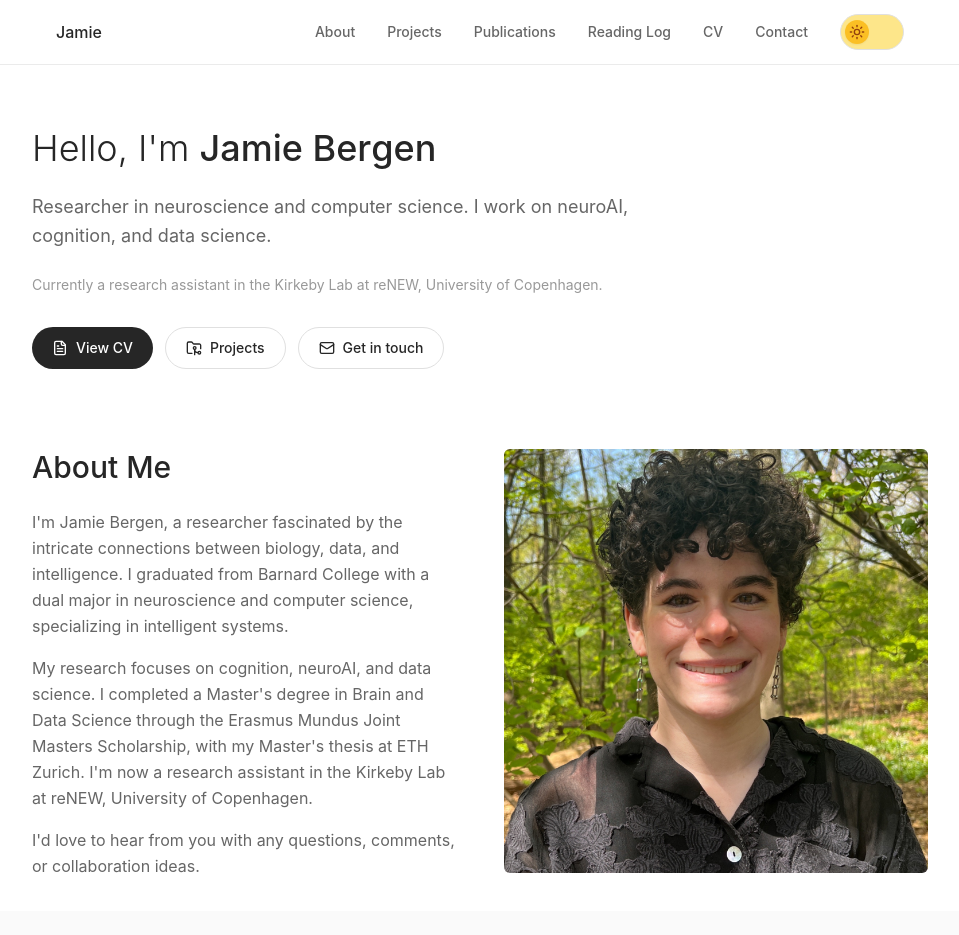
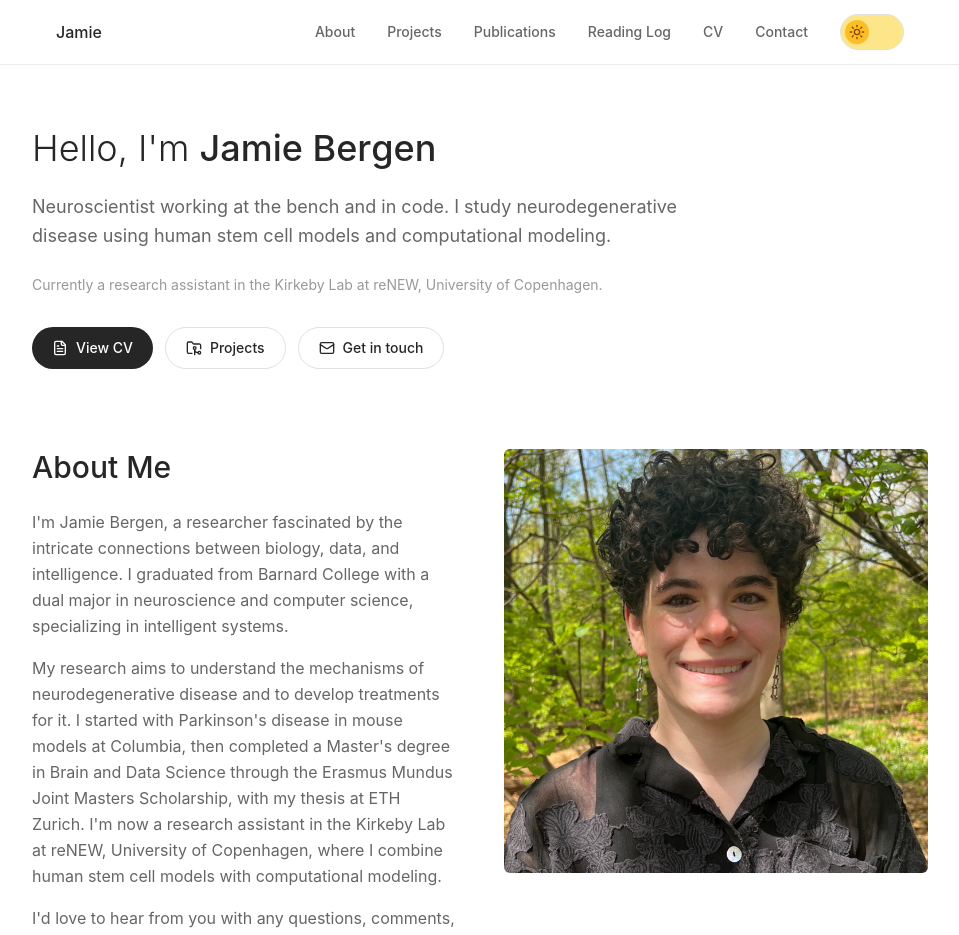
Before and after one commit to jgbergen18/bergen, a React (Vite) app: page / in a window 1280 px wide. Shown: the top 935 px of the page, without its empty margins (160-1119 px from the left). Built offline with nearby package versions, Linux system fonts and the light colour scheme.

Commit message:
Align site messaging with PhD application CV
- Lead with neurodegenerative disease, stem cell models and computational modeling
- Update page title, meta description and structured data
- Correct Agalliu Lab dates to Sep 2021 - May 2023

```diff
--- a/index.html
+++ b/index.html
@@ -5,22 +5,22 @@
     <link rel="icon" href="/brain-favicon.png?v=2" type="image/png">
     <link rel="shortcut icon" href="/brain-favicon.png?v=2" type="image/png">
     <meta name="viewport" content="width=device-width, initial-scale=1.0" />
-    <title>Jamie Bergen | Neuroscience & AI Researcher</title>
-    <meta name="description" content="Jamie Bergen is a neuroscience and computer science researcher working on neuroAI, cognition, and data science. Projects, publications, CV, and a reading log.">
+    <title>Jamie Bergen | Neuroscientist</title>
+    <meta name="description" content="Jamie Bergen is a neuroscientist studying neurodegenerative disease with human stem cell models and computational modeling. Projects, publications, CV, and a reading log.">
     <meta name="author" content="Jamie Bergen" />
     <meta name="theme-color" content="#ffffff" />
     <link rel="canonical" href="https://jamiebergen.com/" />
 
-    <meta property="og:title" content="Jamie Bergen | Neuroscience & AI Researcher" />
-    <meta property="og:description" content="Neuroscience and computer science researcher working on neuroAI, cognition, and data science." />
+    <meta property="og:title" content="Jamie Bergen | Neuroscientist" />
+    <meta property="og:description" content="Neuroscientist studying neurodegenerative disease with human stem cell models and computational modeling." />
     <meta property="og:type" content="website" />
     <meta property="og:url" content="https://jamiebergen.com/" />
     <meta property="og:site_name" content="Jamie Bergen" />
     <meta property="og:image" content="https://jamiebergen.com/og-image.jpg">
 
     <meta name="twitter:card" content="summary_large_image" />
-    <meta name="twitter:title" content="Jamie Bergen | Neuroscience & AI Researcher" />
-    <meta name="twitter:description" content="Neuroscience and computer science researcher working on neuroAI, cognition, and data science." />
+    <meta name="twitter:title" content="Jamie Bergen | Neuroscientist" />
+    <meta name="twitter:description" content="Neuroscientist studying neurodegenerative disease with human stem cell models and computational modeling." />
     <meta name="twitter:image" content="https://jamiebergen.com/og-image.jpg">
 
     <script type="application/ld+json">
@@ -31,12 +31,12 @@
         "url": "https://jamiebergen.com",
         "image": "https://jamiebergen.com/og-image.jpg",
         "email": "mailto:jgbergen18@gmail.com",
-        "jobTitle": "Neuroscience and AI Researcher",
+        "jobTitle": "Neuroscientist",
         "affiliation": { "@type": "CollegeOrUniversity", "name": "University of Copenhagen" },
         "alumniOf": [
           { "@type": "CollegeOrUniversity", "name": "Barnard College, Columbia University" }
         ],
-        "knowsAbout": ["Neuroscience", "NeuroAI", "Cognition", "Data Science", "Machine Learning", "Computational Neuroscience"]
+        "knowsAbout": ["Neuroscience", "Neurodegenerative Disease", "Stem Cell Models", "Computational Modeling", "Machine Learning", "Data Science"]
       }
     </script>
 
--- a/src/components/About.tsx
+++ b/src/components/About.tsx
@@ -15,9 +15,10 @@ const About = () => {
                 I graduated from Barnard College with a dual major in neuroscience and computer science, specializing in intelligent systems.
               </p>
               <p>
-                My research focuses on cognition, neuroAI, and data science. I completed a Master's degree in Brain and Data Science
-                through the Erasmus Mundus Joint Masters Scholarship, with my Master's thesis at ETH Zurich. I'm now a research
-                assistant in the Kirkeby Lab at reNEW, University of Copenhagen.
+                My research aims to understand the mechanisms of neurodegenerative disease and to develop treatments for it.
+                I started with Parkinson's disease in mouse models at Columbia, then completed a Master's degree in Brain and Data Science
+                through the Erasmus Mundus Joint Masters Scholarship, with my thesis at ETH Zurich. I'm now a research assistant in
+                the Kirkeby Lab at reNEW, University of Copenhagen, where I combine human stem cell models with computational modeling.
               </p>
               <p>
                 I'd love to hear from you with any questions, comments, or collaboration ideas.
--- a/src/components/Hero.tsx
+++ b/src/components/Hero.tsx
@@ -30,7 +30,7 @@ const Hero = () => {
           </h1>
 
           <p className="text-lg text-text-secondary leading-relaxed max-w-2xl">
-            Researcher in neuroscience and computer science. I work on neuroAI, cognition, and data science.
+            Neuroscientist working at the bench and in code. I study neurodegenerative disease using human stem cell models and computational modeling.
           </p>
 
           <p className="text-sm text-text-muted">
--- a/src/pages/CV.tsx
+++ b/src/pages/CV.tsx
@@ -11,7 +11,7 @@ const cvLocations: GlobeLocation[] = [
     lng: -74.01,
     roles: [
       { type: 'school', title: 'BA, Computer Science & Neuroscience', org: 'Barnard College, Columbia University', dates: '2019 – 2023' },
-      { type: 'work', title: 'Research Assistant, Agalliu Lab', org: 'Columbia University', dates: '2021 – 2023' },
+      { type: 'work', title: 'Research Assistant, Agalliu Lab', org: 'Columbia University', dates: 'Sep 2021 – May 2023' },
       { type: 'work', title: 'Peer Leader / Teaching Assistant', org: 'Columbia University', dates: '2021 – 2023' },
     ],
   },
@@ -260,7 +260,7 @@ const CV = () => {
                     <ExternalLink className="w-3.5 h-3.5 flex-shrink-0" />
                   </a>
                 </h3>
-                <span className="text-sm text-primary font-medium">2021 – May 2023</span>
+                <span className="text-sm text-primary font-medium">Sep 2021 – May 2023</span>
               </div>
               <ul className="space-y-2 text-sm text-foreground/90">
                 <li className="flex gap-3">
```
Also changed, not shown: 1 other file (tests, documents, lock files or other folders).
